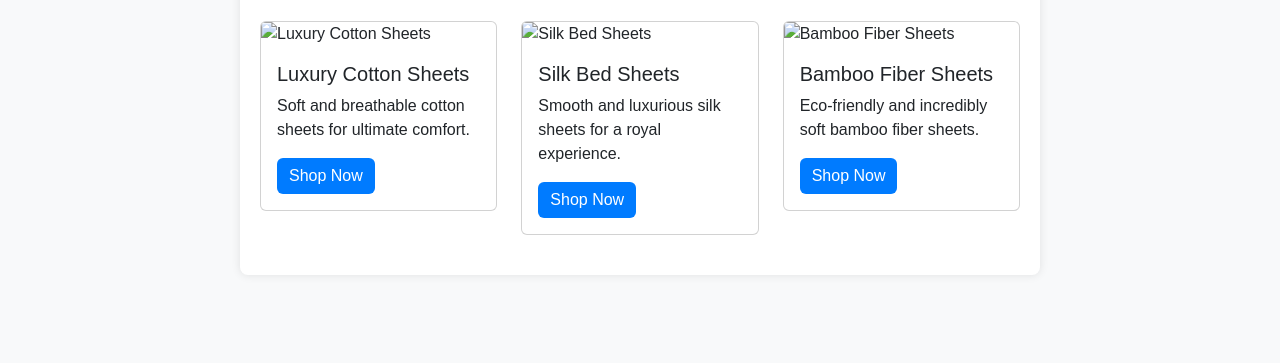
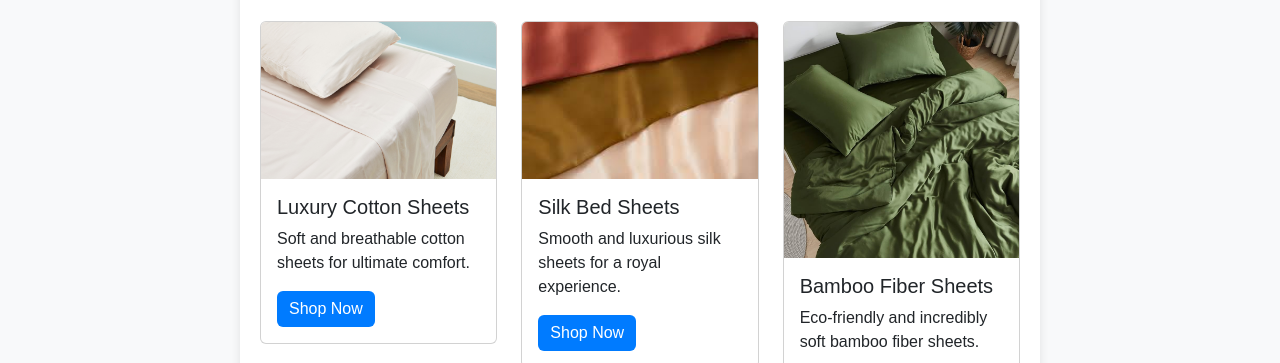
Before and after one commit to miahuhh/Node2Node-IST256, a website: page index.html in a window 1280 px wide. Shown: the part 437-800 px from the top of the page. Drawn offline with nearby package versions, Linux system fonts and the light colour scheme.

Commit message:
Update index.html

```diff
--- a/index.html
+++ b/index.html
@@ -43,7 +43,7 @@
         <div class="row">
             <div class="col-md-4">
                 <div class="card">
-                    <img src="sheets1.jpg" class="card-img-top" alt="Luxury Cotton Sheets">
+                    <img src="images/egyptianCotton.jpg" class="card-img-top" alt="Luxury Cotton Sheets">
                     <div class="card-body">
                         <h5 class="card-title">Luxury Cotton Sheets</h5>
                         <p class="card-text">Soft and breathable cotton sheets for ultimate comfort.</p>
@@ -53,7 +53,7 @@
             </div>
             <div class="col-md-4">
                 <div class="card">
-                    <img src="sheets2.jpg" class="card-img-top" alt="Silk Bed Sheets">
+                    <img src="images/mulberrySilk.jpg" class="card-img-top" alt="Luxury Cotton Sheets">
                     <div class="card-body">
                         <h5 class="card-title">Silk Bed Sheets</h5>
                         <p class="card-text">Smooth and luxurious silk sheets for a royal experience.</p>
@@ -63,7 +63,7 @@
             </div>
             <div class="col-md-4">
                 <div class="card">
-                    <img src="sheets3.jpg" class="card-img-top" alt="Bamboo Fiber Sheets">
+                    <img src="images/bamboo.jpg" class="card-img-top" alt="Luxury Cotton Sheets">
                     <div class="card-body">
                         <h5 class="card-title">Bamboo Fiber Sheets</h5>
                         <p class="card-text">Eco-friendly and incredibly soft bamboo fiber sheets.</p>
```
